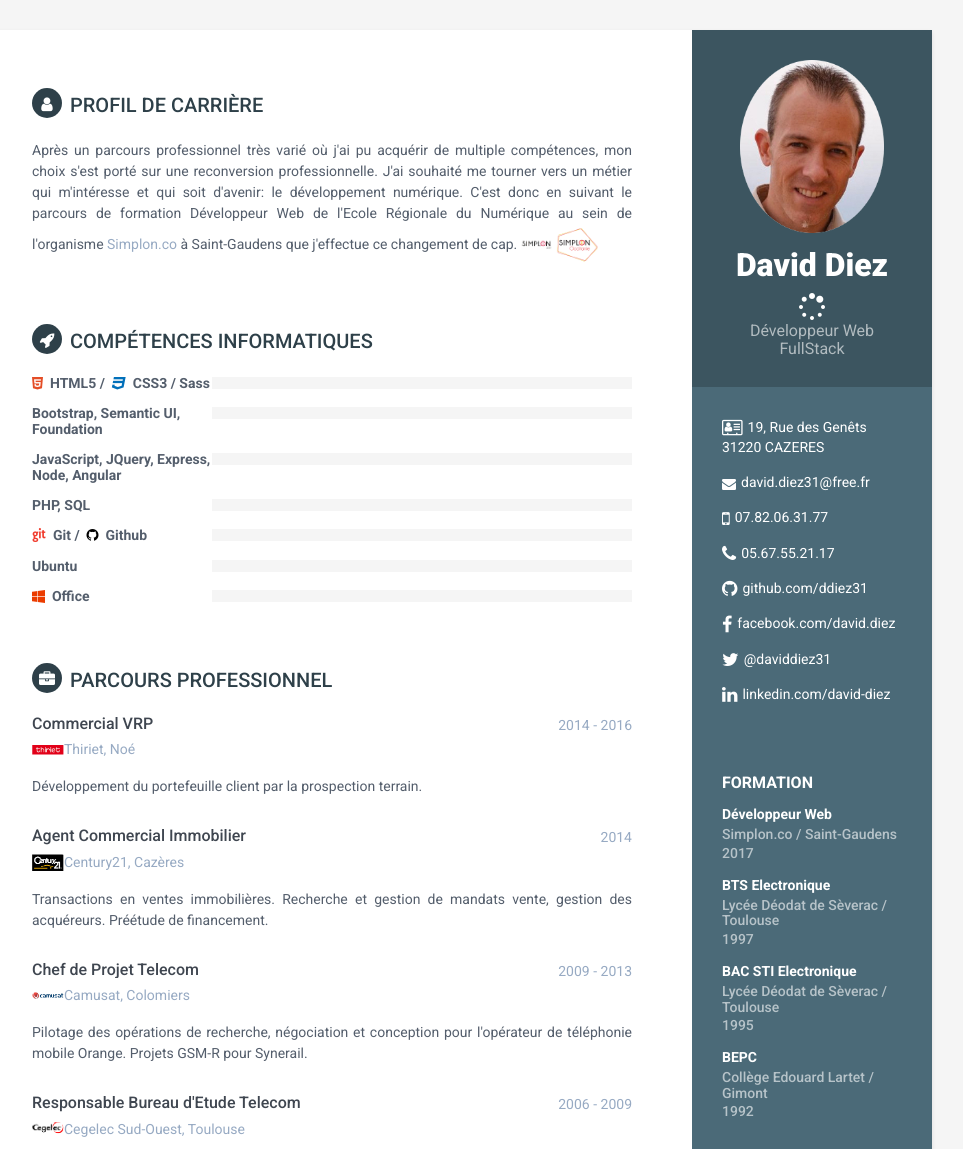
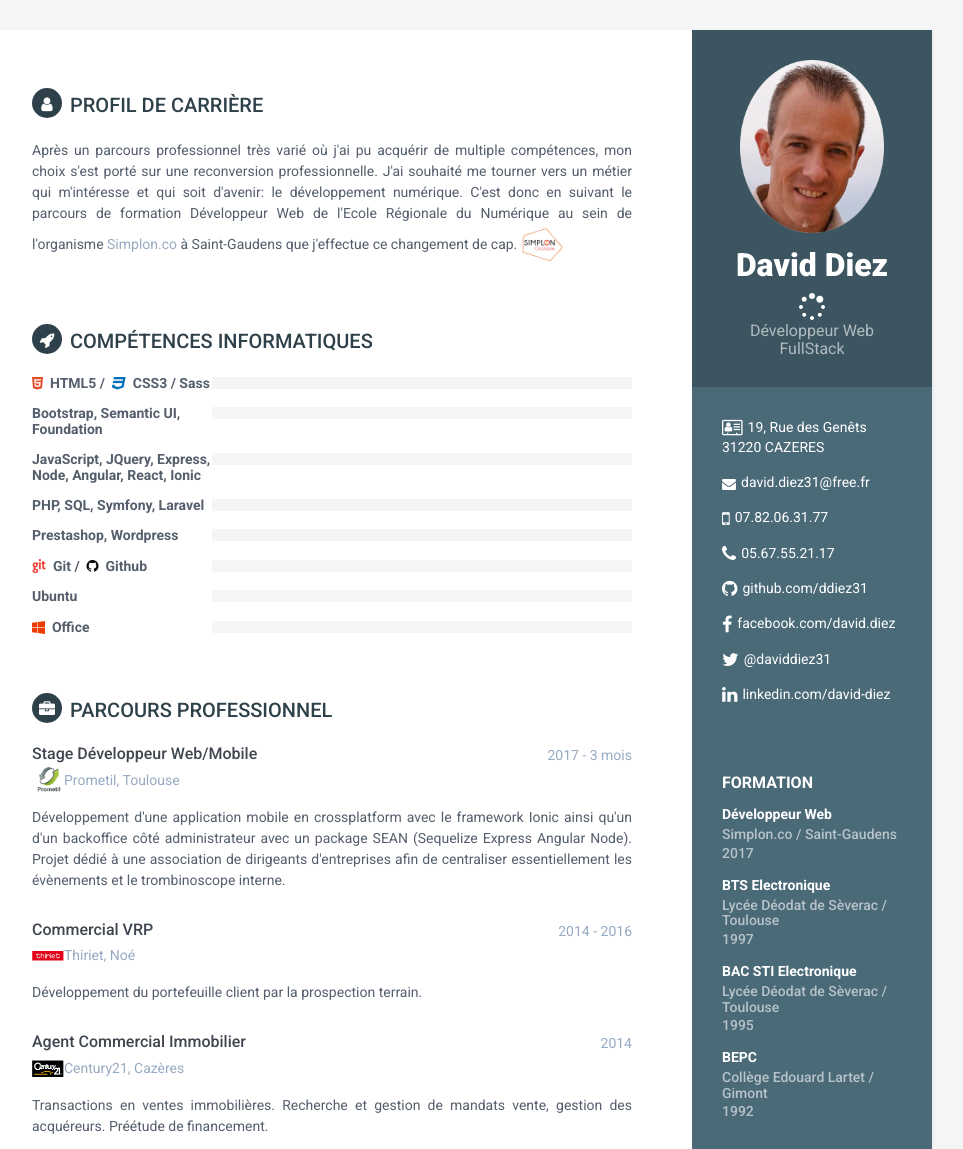
Before and after one commit to ddiez31/CV, a plain HTML site: page index.html in a window 1280 px wide. Shown: the top 1149 px of the page, without its empty margins (188-1151 px from the left). Drawn offline with nearby package versions, Linux system fonts and the light colour scheme.

Commit message:
ajout stage

```diff
--- a/index.html
+++ b/index.html
@@ -126,7 +126,7 @@
                     <p>Après un parcours professionnel très varié où j'ai pu acquérir de multiple compétences, mon choix s'est porté sur une reconversion professionnelle. J'ai souhaité me tourner vers un métier qui m'intéresse et qui soit d'avenir: le développement
                         numérique. C'est donc en suivant le parcours de formation Développeur Web de l'Ecole Régionale du Numérique au sein de l'organisme <a href="http://simplon.co/" target="_blank">Simplon.co</a> à Saint-Gaudens que j'effectue ce changement
                         de cap.
-                        <img class="" src="images/simplon_logo.ico" alt="" />
+                        <!-- <img class="" src="images/simplon_logo.ico" alt="" /> -->
                         <img class="simplon" src="images/simplon_occitanie.png" alt="" />
                     </p>
                 </div>
@@ -159,7 +159,7 @@
                     <!--//item-->
 
                     <div class="item">
-                        <h3 class="level-title">JavaScript, JQuery, Express, Node, Angular</h3>
+                        <h3 class="level-title">JavaScript, JQuery, Express, Node, Angular, React, Ionic</h3>
                         <div class="level-bar">
                             <div class="level-bar-inner" data-level="60%">
                             </div>
@@ -169,9 +169,19 @@
                     <!--//item-->
 
                     <div class="item">
-                        <h3 class="level-title">PHP, SQL</h3>
+                        <h3 class="level-title">PHP, SQL, Symfony, Laravel</h3>
                         <div class="level-bar">
                             <div class="level-bar-inner" data-level="50%">
+                            </div>
+                        </div>
+                        <!--//level-bar-->
+                    </div>
+                    <!--//item-->
+
+                    <div class="item">
+                        <h3 class="level-title">Prestashop, Wordpress</h3>
+                        <div class="level-bar">
+                            <div class="level-bar-inner" data-level="75%">
                             </div>
                         </div>
                         <!--//level-bar-->
@@ -214,6 +224,24 @@
 
             <section class="section experiences-section">
                 <h2 class="section-title"><i class="fa fa-briefcase"></i>Parcours professionnel</h2>
+
+                <div class="item">
+                    <div class="meta">
+                        <div class="upper-row">
+                            <h3 class="job-title">Stage Développeur Web/Mobile</h3>
+                            <div class="time">2017 - 3 mois</div>
+                        </div>
+                        <!--//upper-row-->
+                        <div class="company"><img class="" src="images/prometil_logo.ico" alt="" /><a href="https://www.prometil.com/" target="_blank">Prometil, Toulouse</a></div>
+                    </div>
+                    <!--//meta-->
+                    <div class="details">
+                        <p>Développement d'une application mobile en crossplatform avec le framework Ionic ainsi qu'un d'un backoffice côté administrateur avec un package SEAN (Sequelize Express Angular Node). Projet dédié à une association de dirigeants
+                            d'entreprises afin de centraliser essentiellement les évènements et le trombinoscope interne.</p>
+                    </div>
+                    <!--//details-->
+                </div>
+                <!--//item-->
 
                 <div class="item">
                     <div class="meta">
@@ -411,6 +439,10 @@
                 <div class="item">
                     <span class="project-title"><a href="https://prosoluce-ecampaign.herokuapp.com/" target="_blank">Prosoluce</a></span> - <span class="project-tagline">Création d'une documentation en ligne pour l'API eCampaign.</span>
                 </div>
+                <div class="item">
+                    <span class="project-title"><a href="http://lesjardinsderiton.herokuapp.com/index" target="_blank">Les Jardins de Riton</a></span> - <span class="project-tagline">Réalisation d'un site vitrine dynamique pour un maraîcher en création d'exploitation. Création d'un partie administrateur lui permettant de mettre en avant un panier sélectionné et y associer une recette "fait maison".</span>
+                </div>
+
                 <!--//item-->
             </section>
             <!--//section-->
```
Also changed, not shown: images/prometil_logo.ico (added).
